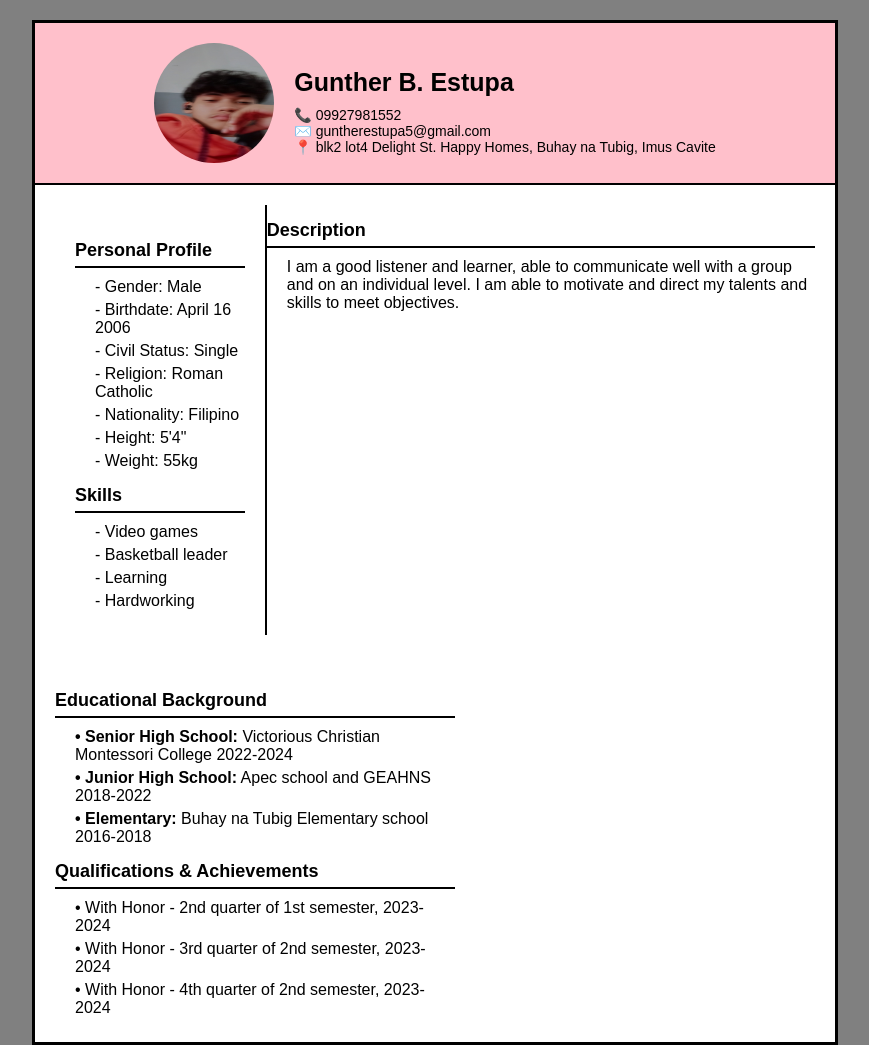
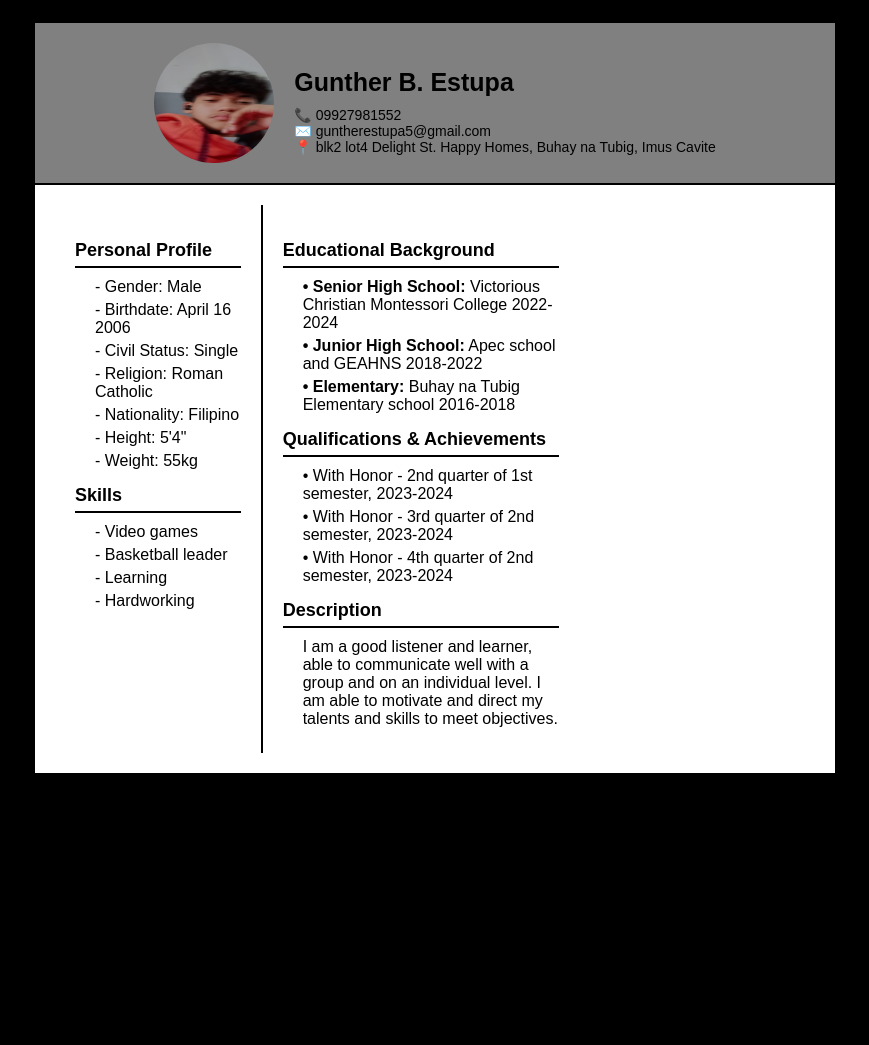
Before and after one commit to guntherpogi18/htmljdjd, a plain HTML site: page index.html in a window 1280 px wide. Shown: the whole page, without its empty margins (205-1074 px from the left). After the commit the page ends 800 px from the top, so only its background shows below. Drawn offline with Linux system fonts and the light colour scheme.

Commit message:
auto publish 1737935251200

```diff
--- a/css/style.css
+++ b/css/style.css
@@ -2,7 +2,7 @@ body {
     font-family: Arial, sans-serif;
     padding: 0;
     background-color:
-    grey
+    black
 }
 
 .resume {
@@ -19,7 +19,7 @@ body {
     align-items: center;
     justify-content: center;
     padding: 20px;
-    background-color: pink;
+    background-color: grey;
     border-bottom: 2px solid black;
 }
 
--- a/index.html
+++ b/index.html
@@ -46,15 +46,7 @@
                 </div>
             </div>
              <div class="section">
-                    <h2>Description</h2>
-
-                    <ul> <li>I am a good listener and learner, able to communicate well with a group and on an individual level. I am able to motivate and direct my talents and skills to meet objectives.</li>
-
-                    </ul>
-                </div>
-            </div>
-
-            <!-- Right Section -->
+            <!-- right Section -->
             <div class="right-section">
                 <div class="section">
                     <h2>Educational Background</h2>
@@ -74,7 +66,13 @@
                 </div>
                 <div class="section">
 
+                </div><h2>Description</h2>
+
+                    <ul> <li>I am a good listener and learner, able to communicate well with a group and on an individual level. I am able to motivate and direct my talents and skills to meet objectives.</li>
+
+                    </ul>
                 </div>
+            </div>
             </div>
         </div>
     </div>
```
